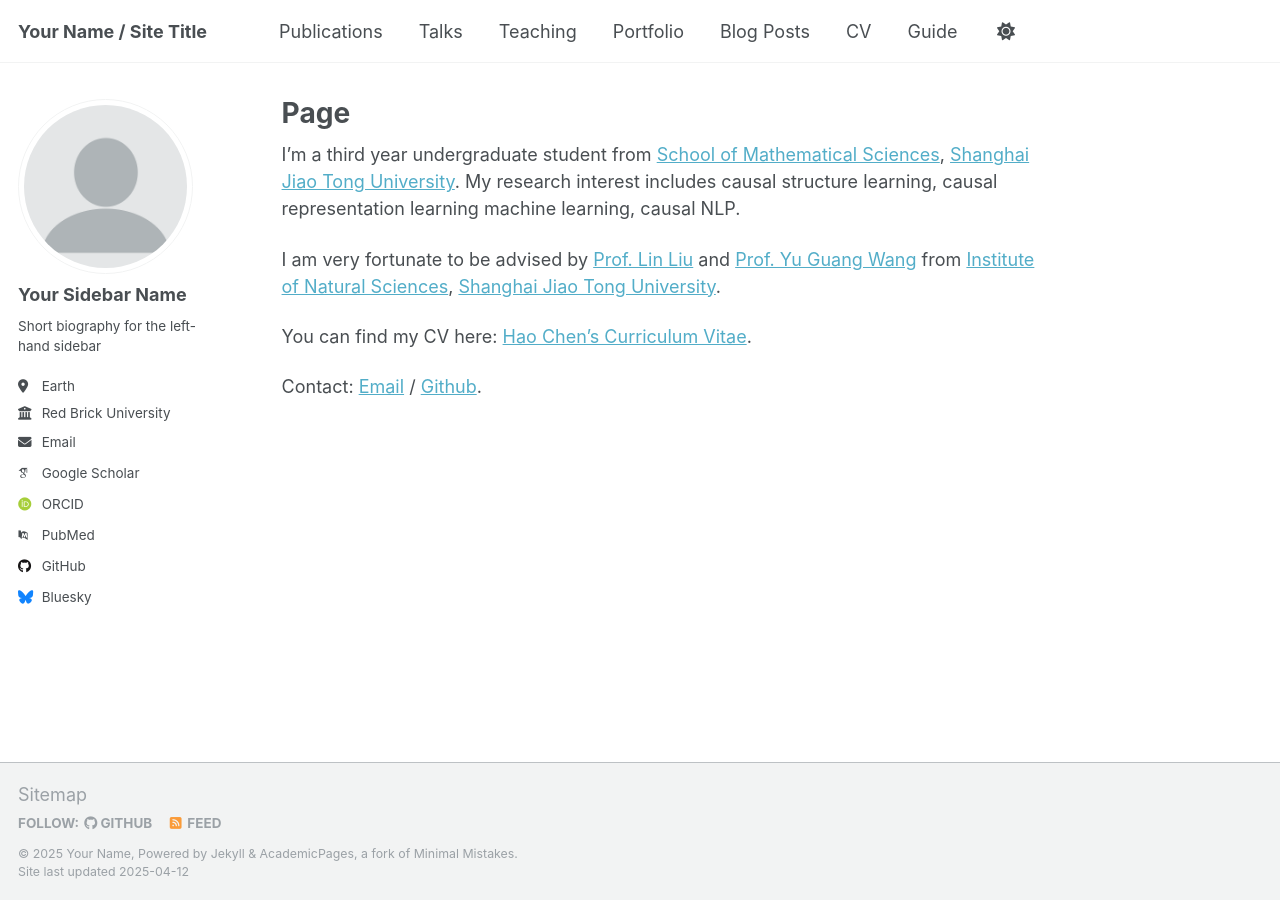
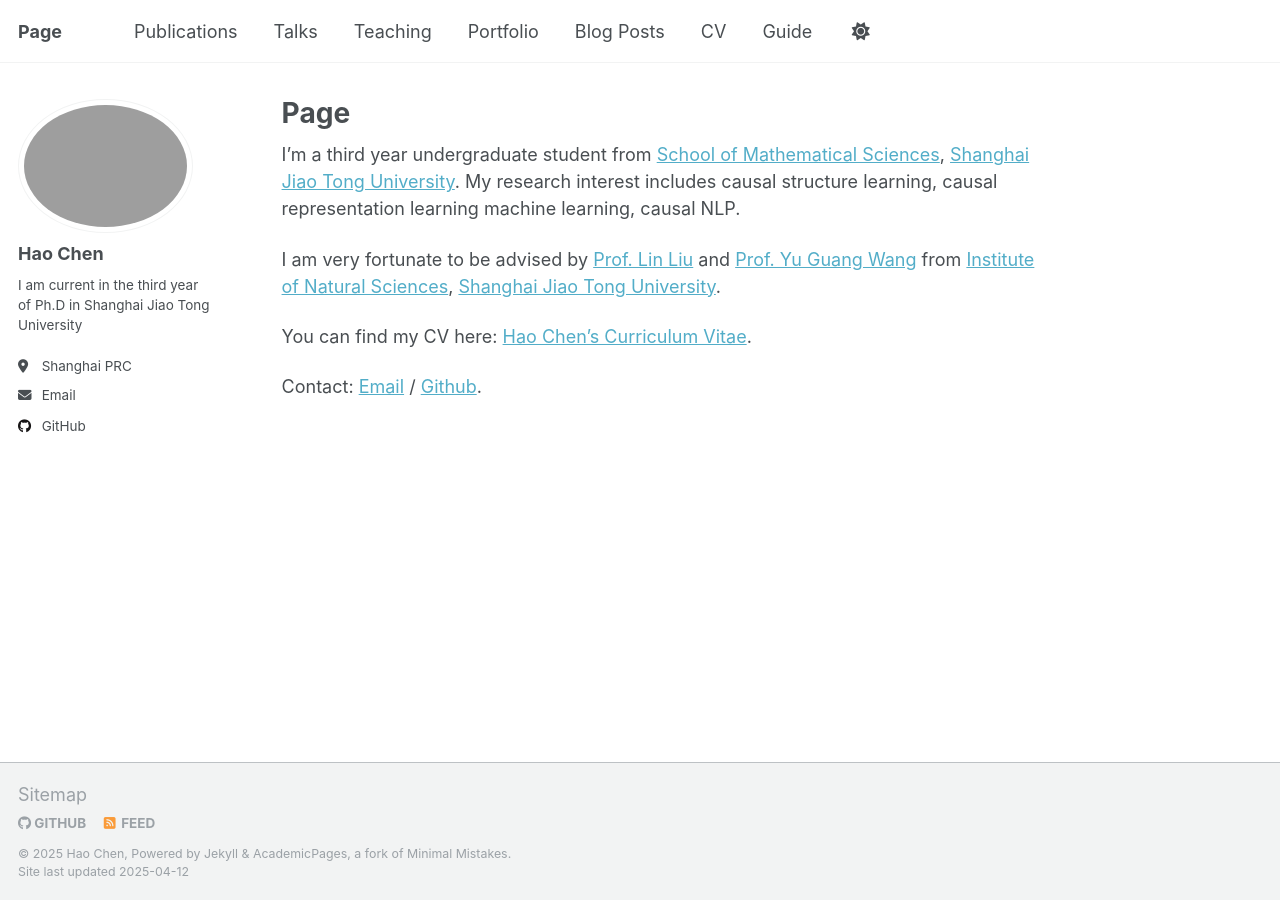
Before and after one commit to utulie/new, a Jekyll site: the page built from _pages/about.md, in a window 1280 px wide. Built offline with Jekyll 4.4.1, drawn with Linux system fonts in a browser that asks for light colours; some web fonts are replaced.

Commit message:
Update _config.yml

```diff
--- a/_config.yml
+++ b/_config.yml
@@ -7,37 +7,37 @@
 # server process.
 
 # Basic Site Settings
-locale                   : "en-US"
+locale                   : "Shanghai PRC"
 site_theme               : "default"
-title                    : "Your Name / Site Title"
+title                    : "Page"
 title_separator          : "-"
-name                     : &name "Your Name"
+name                     : &name "Hao Chen"
 description              : &description "personal description"
 url                      : https://academicpages.github.io # the base hostname & protocol for your site e.g. "https://[your GitHub username].github.io"
 baseurl                  : "" # the subpath of your site, e.g. "/blog"
-repository               : "academicpages/academicpages.github.io"
+repository               : "utulie.github.io"
 
 # Site Author - The following control what appear as part of the author content on the side bar.
 #               If a field is blank the icon and link will not appear, otherwise it will be shown.
 #               Additional customization can be done by editing /_includes/author-profile.html
 author:
   # Biographic information
-  avatar           : "profile.png"
-  name             : "Your Sidebar Name"
+  avatar           : #"profile.png"
+  name             : "Hao Chen"
   pronouns         : # example: "she/her"
-  bio              : "Short biography for the left-hand sidebar"
-  location         : "Earth"
-  employer         : "Red Brick University"
+  bio              : "I am current in the third year of Ph.D in Shanghai Jiao Tong University"
+  location         : "Shanghai PRC"
+  employer         : #"Red Brick University"
   uri              : # URL
-  email            : "none@example.org"
+  email            : "chen_hao1@sjtu.edu.cn"
 
   # Academic websites
   arxiv            : # URL - Update with the correct link to your profile
-  googlescholar    : "https://scholar.google.com/citations?user=PS_CX0AAAAAJ"
+  googlescholar    : #"https://scholar.google.com/citations?user=PS_CX0AAAAAJ"
   impactstory      : # URL
-  orcid            : "http://orcid.org/yourorcidurl"
+  orcid            : #"http://orcid.org/yourorcidurl"
   semantic         : # URL
-  pubmed           : "https://www.ncbi.nlm.nih.gov/pubmed/?term=john+snow"
+  pubmed           : #"https://www.ncbi.nlm.nih.gov/pubmed/?term=john+snow"
   researchgate     : # URL
   scopus           : # URL
 
@@ -45,12 +45,12 @@ author:
   bitbucket        : # Username - Update with your username on the site
   codepen          : # Username
   dribbble         : # Username
-  github           : "academicpages"
+  github           : "utulie"
   kaggle           : # Username
   stackoverflow    : # User number or user number and name (i.e., use "1" or "1/jeff-atwood")
 
   # Social media
-  bluesky          : "bsky.app" # Replace this with you Bluesky username
+  bluesky          : #"bsky.app" # Replace this with you Bluesky username
   facebook         : # Username
   flickr           : # Username
   foursquare       : # Username
```
